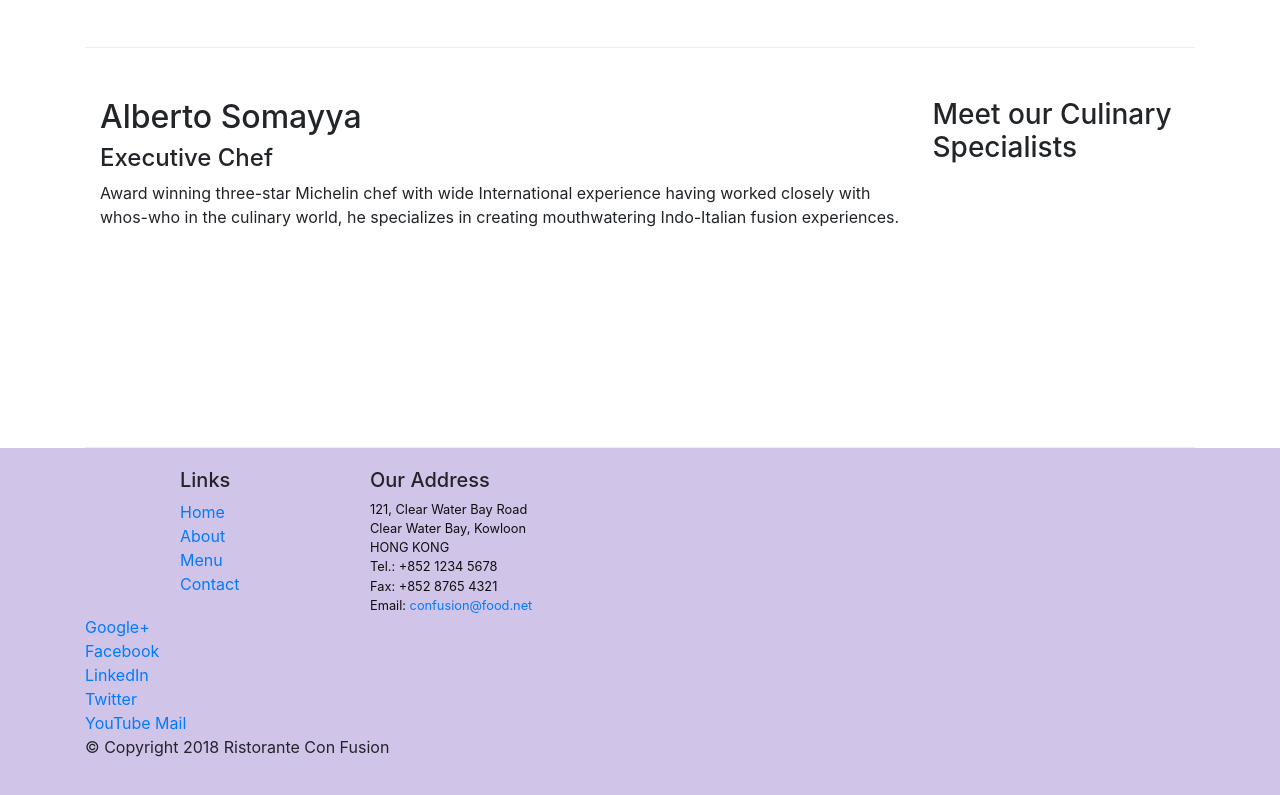
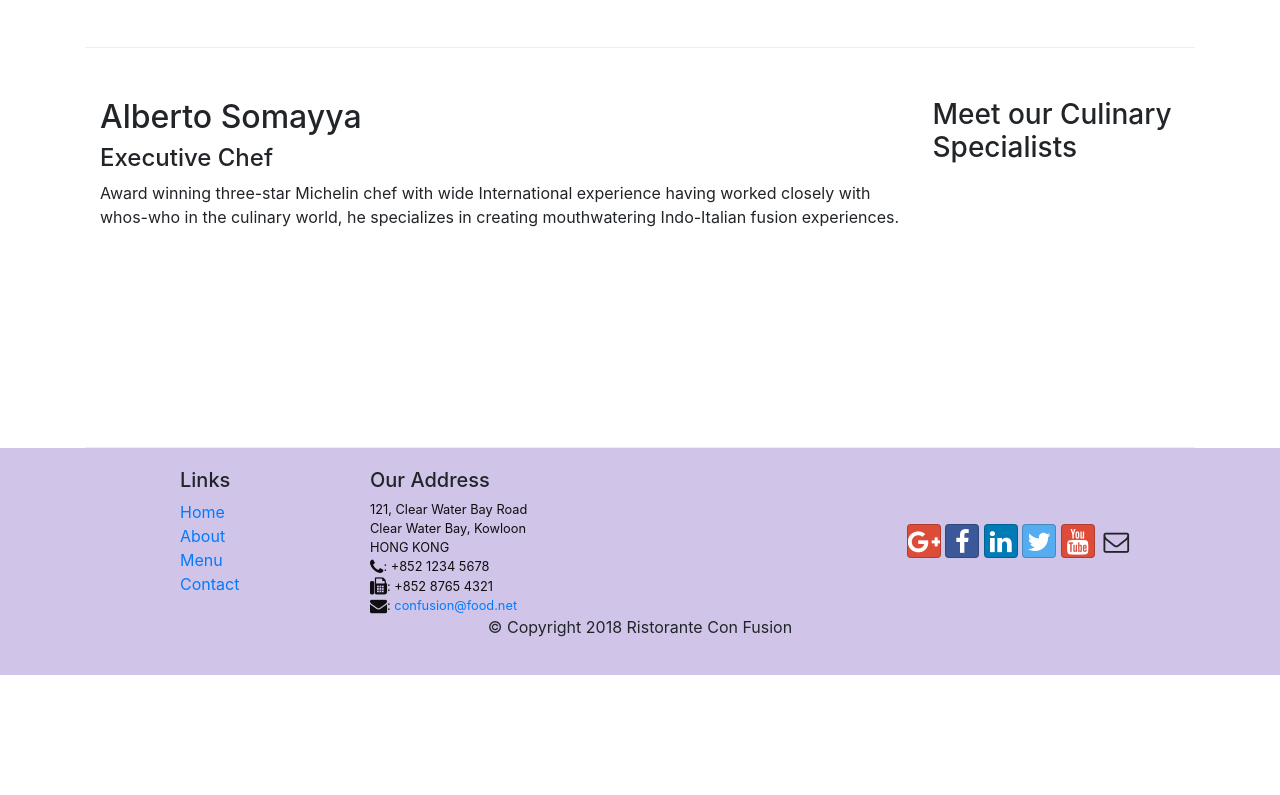
Before and after one commit to medhamax98/coursera, a website: page index.html in a window 1280 px wide. Shown: the part 1123-1918 px from the top of the page. After the commit the page ends 1798 px from the top, so only its background shows below. Drawn offline with nearby package versions, Linux system fonts and the light colour scheme.

Commit message:
icon-fonts

```diff
--- a/index.html
+++ b/index.html
@@ -9,6 +9,8 @@
 
     <!-- Bootstrap CSS -->
     <link rel="stylesheet" href="node_modules/bootstrap/dist/css/bootstrap.min.css">
+	<link rel="stylesheet" href="node_modules/font-awesome/css/font-awesome.min.css">
+    <link rel="stylesheet" href="node_modules/bootstrap-social/bootstrap-social.css">
 	<link rel="stylesheet" href="css/styles.css">
     <title>Ristorante Con Fusion</title>
 </head>
@@ -25,10 +27,10 @@
             <a class="navbar-brand" href="#">Ristorante Con Fusion</a>
 			<div class="collapse navbar-collapse" id="Navbar">
                 <ul class="navbar-nav mr-auto">
-                    <li class="nav-item active"><a class="nav-link" href="#">Home</a></li>
-                    <li class="nav-item"><a class="nav-link" href="./aboutus.html">About</a></li>
-                    <li class="nav-item"><a class="nav-link" href="#">Menu</a></li>
-                    <li class="nav-item"><a class="nav-link" href="#">Contact</a></li>
+                    <li class="nav-item active"><a class="nav-link" href="#"><span class="fa fa-home fa-lg"></span>Home</a></li>
+                    <li class="nav-item"><a class="nav-link" href="./aboutus.html"><span class="fa fa-info fa-lg"></span>About</a></li>
+                    <li class="nav-item"><a class="nav-link" href="#"><span class="fa fa-list fa-lg"></span>Menu</a></li>
+                    <li class="nav-item"><a class="nav-link" href="#"><span class="fa fa-address-card fa-lg"></span>Contact</a></li>
                 </ul>
 			</div>
         </div>
@@ -102,23 +104,23 @@
 		              121, Clear Water Bay Road<br>
 		              Clear Water Bay, Kowloon<br>
 		              HONG KONG<br>
-		              Tel.: +852 1234 5678<br>
-		              Fax: +852 8765 4321<br>
-		              Email: <a href="mailto:confusion@food.net">confusion@food.net</a>
+		              <i class="fa fa-phone fa-lg"></i>: +852 1234 5678<br>
+		              <i class="fa fa-fax fa-lg"></i>: +852 8765 4321<br>
+		              <i class="fa fa-envelope fa-lg"></i>: <a href="mailto:confusion@food.net">confusion@food.net</a>
 		           </address>
                 </div>
-                <div>
-                    <div class=" col-12 col-sm-4">
-                        <a href="http://google.com/+">Google+</a>
-                        <a href="http://www.facebook.com/profile.php?id=">Facebook</a>
-                        <a href="http://www.linkedin.com/in/">LinkedIn</a>
-                        <a href="http://twitter.com/">Twitter</a>
-                        <a href="http://youtube.com/">YouTube</a>
-                        <a href="mailto:">Mail</a>
+				<div class="col-12 col-sm-4 align-self-center">
+                    <div class="text-center">
+                        <a class="btn btn-social-icon btn-google" href="http://google.com/+"><i class="fa fa-google-plus"></i></a>
+                        <a class="btn btn-social-icon btn-facebook" href="http://www.facebook.com/profile.php?id="><i class="fa fa-facebook"></i></a>
+                        <a class="btn btn-social-icon btn-linkedin" href="http://www.linkedin.com/in/"><i class="fa fa-linkedin"></i></a>
+                        <a class="btn btn-social-icon btn-twitter" href="http://twitter.com/"><i class="fa fa-twitter"></i></a>
+                        <a class="btn btn-social-icon btn-google" href="http://youtube.com/"><i class="fa fa-youtube"></i></a>
+                        <a class="btn btn-social-icon" href="mailto:"><i class="fa fa-envelope-o"></i></a>
                     </div>
                 </div>
            </div>
-           <div class="row">
+           <div class="row justify-content-center">
                 <div class="col-auto">
                     <p>© Copyright 2018 Ristorante Con Fusion</p>
                 </div>
--- a/package.json
+++ b/package.json
@@ -14,8 +14,10 @@
     "lite-server": "^2.3.0"
   },
   "dependencies": {
-    "bootstrap": "^4.0.0",
-    "jquery": "^3.3.1",
+    "bootstrap": "^4.4.1",
+    "bootstrap-social": "^5.1.1",
+    "font-awesome": "^4.7.0",
+    "jquery": "^3.5.0",
     "popper.js": "^1.12.9"
   }
 }
```
Also changed, not shown: aboutus.html (+15 -13 lines), 1 other file.
